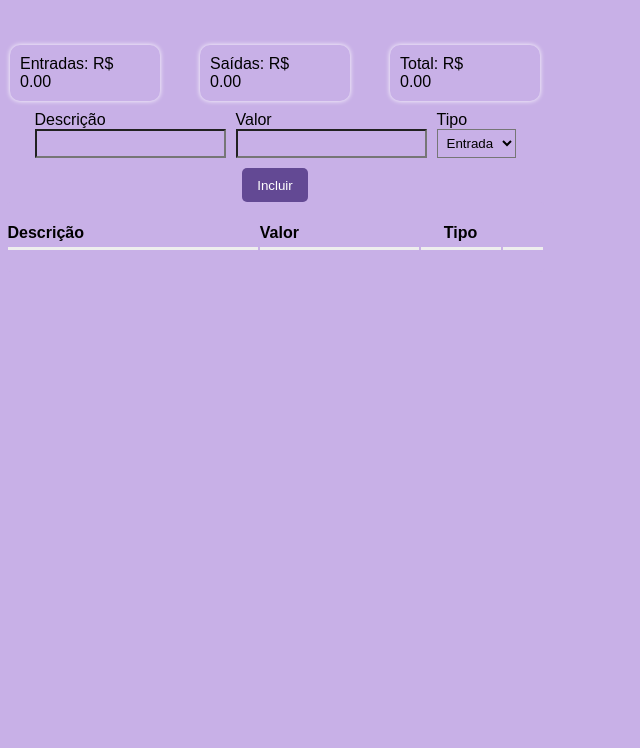
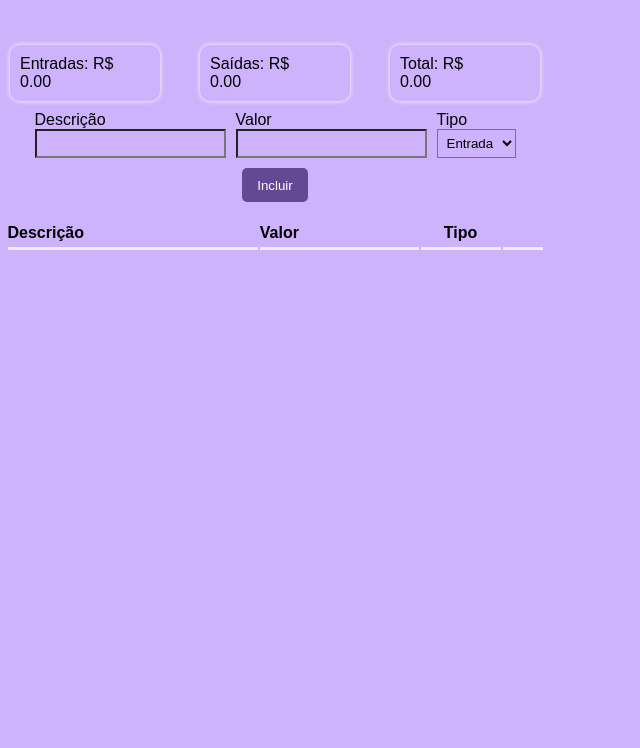
Before and after one commit to stephanymdias/controle-de-financas, a plain HTML site: page sistema-financeiro/index.html in a window 1280 px wide. Shown: the part 102-850 px from the top of the page, without its empty margins (0-640 px from the left). Drawn offline with nearby package versions, Linux system fonts and the light colour scheme.

Commit message:
Update style.css

```diff
--- a/sistema-financeiro/style.css
+++ b/sistema-financeiro/style.css
@@ -4,7 +4,7 @@
     box-sizing: border-box;
     font-family: 'poppins', sans-serif;
     outline: none;
-    background-color: #c8b0e7;
+    background-color: #ccb3fc;
 }
 
 body{
```
